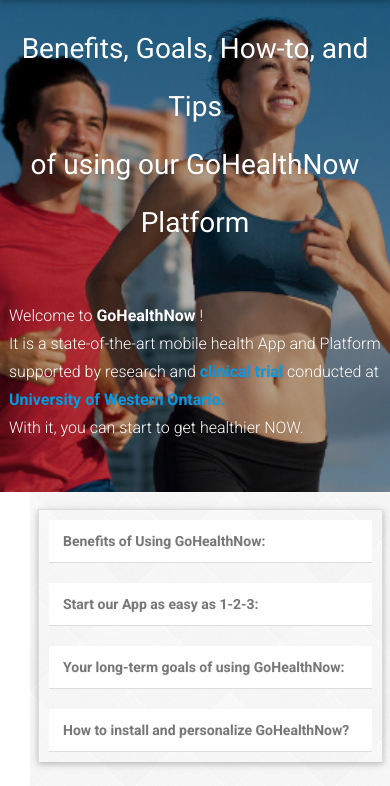
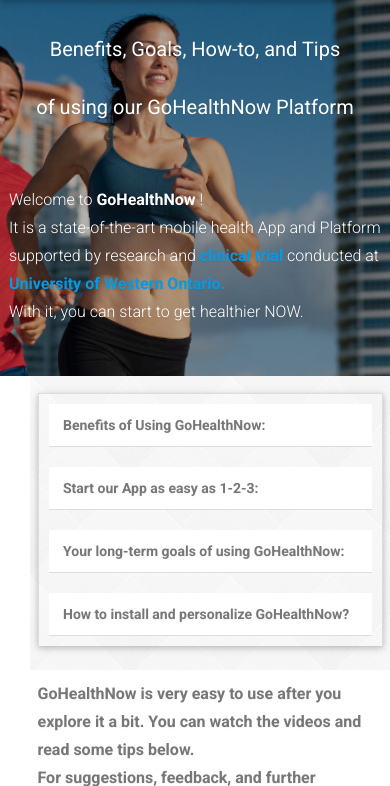
Before and after one commit to Cabbageboy/Gohealth-website, a PHP site: page /GHN_guide_En.html in a window 390 px wide. Shown: the part 70-856 px from the top of the page. Run offline with PHP 8.4, Linux system fonts and the light colour scheme; some web fonts are replaced.

Commit message:
fix font-size of how to

```diff
--- a/css/guide.css
+++ b/css/guide.css
@@ -85,7 +85,7 @@
 }
 @media only screen and ( max-width:767px ) {
     .hero1-text h2 {
-        font-size: 28px;
+        font-size: 20px;
     }
     .home-section::before {
          background-image: url('../img/divider2.jpg');
```
